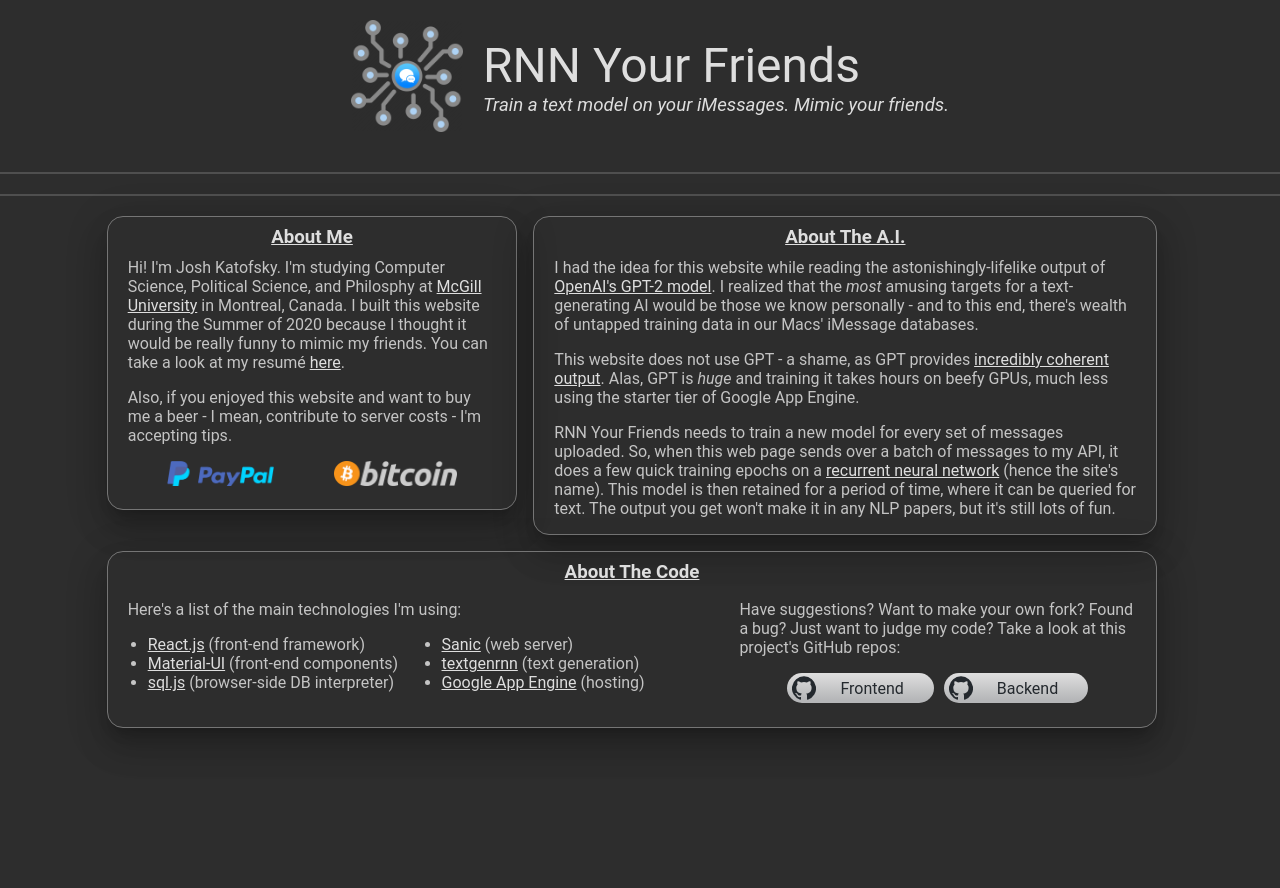
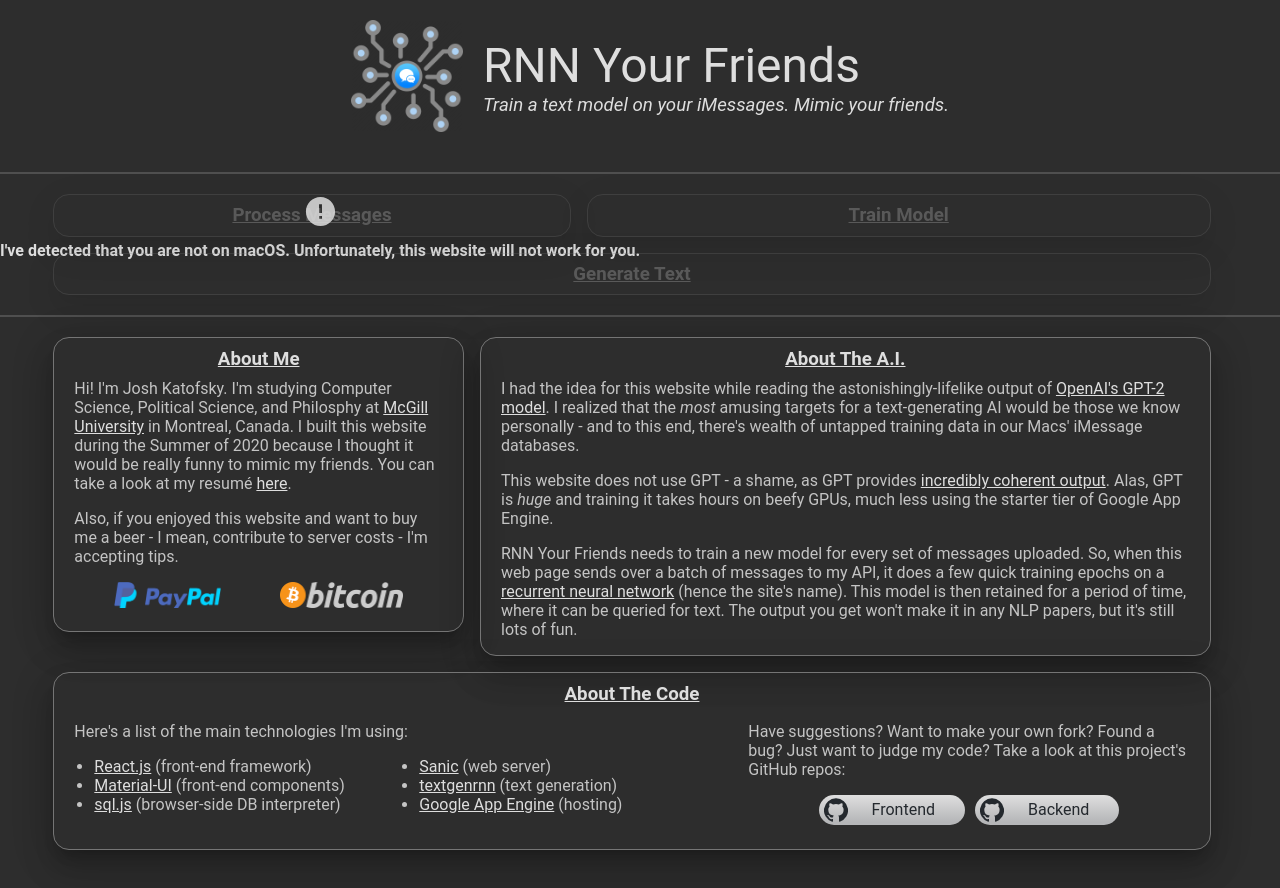
Before and after one commit to jkatofsky/rnn-your-friends, a React (Create React App) app: page / in a window 1280 px wide. Before the commit the page ends 800 px from the top, so only its background shows below. Built offline with nearby package versions, Linux system fonts and the light colour scheme.

Commit message:
define body structure

```diff
--- a/package.json
+++ b/package.json
@@ -9,6 +9,7 @@
     "@testing-library/react": "^9.5.0",
     "@testing-library/user-event": "^7.2.1",
     "react": "^16.13.1",
+    "react-device-detect": "^1.13.1",
     "react-dom": "^16.13.1",
     "react-scripts": "3.4.1"
   },
--- /dev/null
+++ b/src/body/Generate.js
@@ -0,0 +1,11 @@
+import React from 'react';
+
+class Generate extends React.Component {
+
+    render() {
+        return <></>
+    }
+
+}
+
+export default Generate;
--- /dev/null
+++ b/src/body/Process.js
@@ -0,0 +1,10 @@
+import React from 'react';
+class Upload extends React.Component {
+
+    render() {
+        return <></>
+    }
+
+}
+
+export default Upload;
--- /dev/null
+++ b/src/body/Train.js
@@ -0,0 +1,10 @@
+import React from 'react';
+class Train extends React.Component {
+
+    render() {
+        return <></>
+    }
+
+}
+
+export default Train;
--- a/src/body/index.js
+++ b/src/body/index.js
@@ -1,9 +1,62 @@
 import React from 'react';
 import './style.css';
 import '../App.css';
+import { isMacOs } from "react-device-detect";
+import Grid from '@material-ui/core/Grid';
+import ContentBox from '../shared/ContentBox';
+import ErrorIcon from '@material-ui/icons/Error';
+import Process from './Process';
+import Train from './Train';
+import Generate from './Generate';
 
-function Body(props) {
-    return <></>;
+const disableOnTrue = (flag) => {
+    return {
+        opacity: flag ? 0.25 : 1,
+        pointerEvents: flag ? "none" : "initial"
+    }
+}
+
+class Body extends React.Component {
+
+    constructor(props) {
+        super(props);
+        this.state = {
+            incompatibleOS: !isMacOs,
+            correpondents: {}, //{id: {name, modelID (null if untrained)}}
+            selectedCorrespondentID: null
+        };
+    }
+
+    render() {
+
+        const { incompatibleOS, correpondents, selectedCorrespondentID } = this.state;
+
+        return <>
+            {incompatibleOS && <div className="incompatible"><ErrorIcon fontSize="large" /><h4>I've detected that you are not on macOS. Unfortunately, this website will not work for you.</h4><br /></div>}
+
+            <Grid container justify="center" alignItems="flex-start" spacing={2} xs={12}>
+                <Grid item sm={5} xs={11} style={disableOnTrue(incompatibleOS)}>
+                    <ContentBox title="Process Messages" content={
+                        <Process />
+                    } />
+                </Grid>
+                <Grid item sm={6} xs={11}
+                    style={disableOnTrue(Object.keys(correpondents).length === 0)}>
+                    <ContentBox title="Train Model" content={
+                        <Train />
+                    } />
+                </Grid>
+                <Grid item xs={11}
+                    style={disableOnTrue(Object.keys(correpondents).length === 0 ||
+                        correpondents[selectedCorrespondentID].model === null)}>
+                    <ContentBox title="Generate Text" content={
+                        <Generate />
+                    } />
+                </Grid>
+
+            </Grid>
+        </>
+    }
 }
 
 export default Body;
--- a/src/body/style.css
+++ b/src/body/style.css
@@ -0,0 +1,4 @@
+.incompatible {
+    position: absolute;
+    z-index: -1;
+}
--- a/src/footer/index.js
+++ b/src/footer/index.js
@@ -21,7 +21,7 @@ function Footer(props) {
 
     return <>
         <Grid container justify="center" alignItems="flex-start" spacing={2} xs={12}>
-            <Grid item sm={4} xs={12}>
+            <Grid item sm={4} xs={11}>
                 <ContentBox title="About Me" content={
                     <>
                         <p>Hi! I'm Josh Katofsky. I'm studying Computer Science, Political Science, and Philosphy at <a href="https://www.mcgill.ca/" target="_blank" rel="noopener noreferrer">McGill University</a> in Montreal, Canada.
@@ -39,7 +39,7 @@ function Footer(props) {
                     </>
                 } />
             </Grid>
-            <Grid item sm={6} xs={12}>
+            <Grid item sm={7} xs={11}>
                 <ContentBox title="About The A.I." content={
                     <>
                         <p>I had the idea for this website while reading the astonishingly-lifelike output of <a href="https://openai.com/blog/better-language-models/" target="_blank" rel="noopener noreferrer">OpenAI's GPT-2 model</a>.
@@ -51,7 +51,7 @@ function Footer(props) {
                     </>
                 } />
             </Grid>
-            <Grid item sm={10} xs={12}>
+            <Grid item xs={11}>
                 <ContentBox title="About The Code" content={
                     <>
                         <Grid container justify="center" alignItems="flex-start">
```
Also changed, not shown: 1 other file (tests, documents, lock files or other folders).
